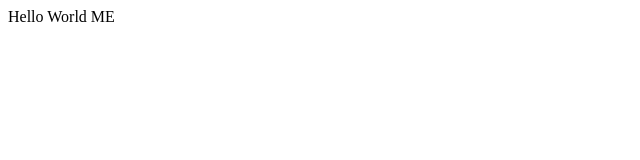
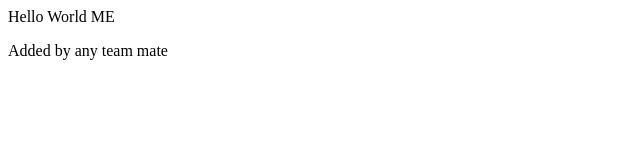
Before and after one commit to sshravani2007-ship-it/Git-Github, a plain HTML site: page index.html in a window 1280 px wide. Shown: the whole page, without its empty margins (0-640 px from the left). Drawn offline with Linux system fonts and the light colour scheme.

Commit message:
added from USA

```diff
--- a/index.html
+++ b/index.html
@@ -5,5 +5,6 @@
 </head>
 <body>
     Hello World ME
+    <p>Added by any team mate</p>
 </body>
 </html>
```
